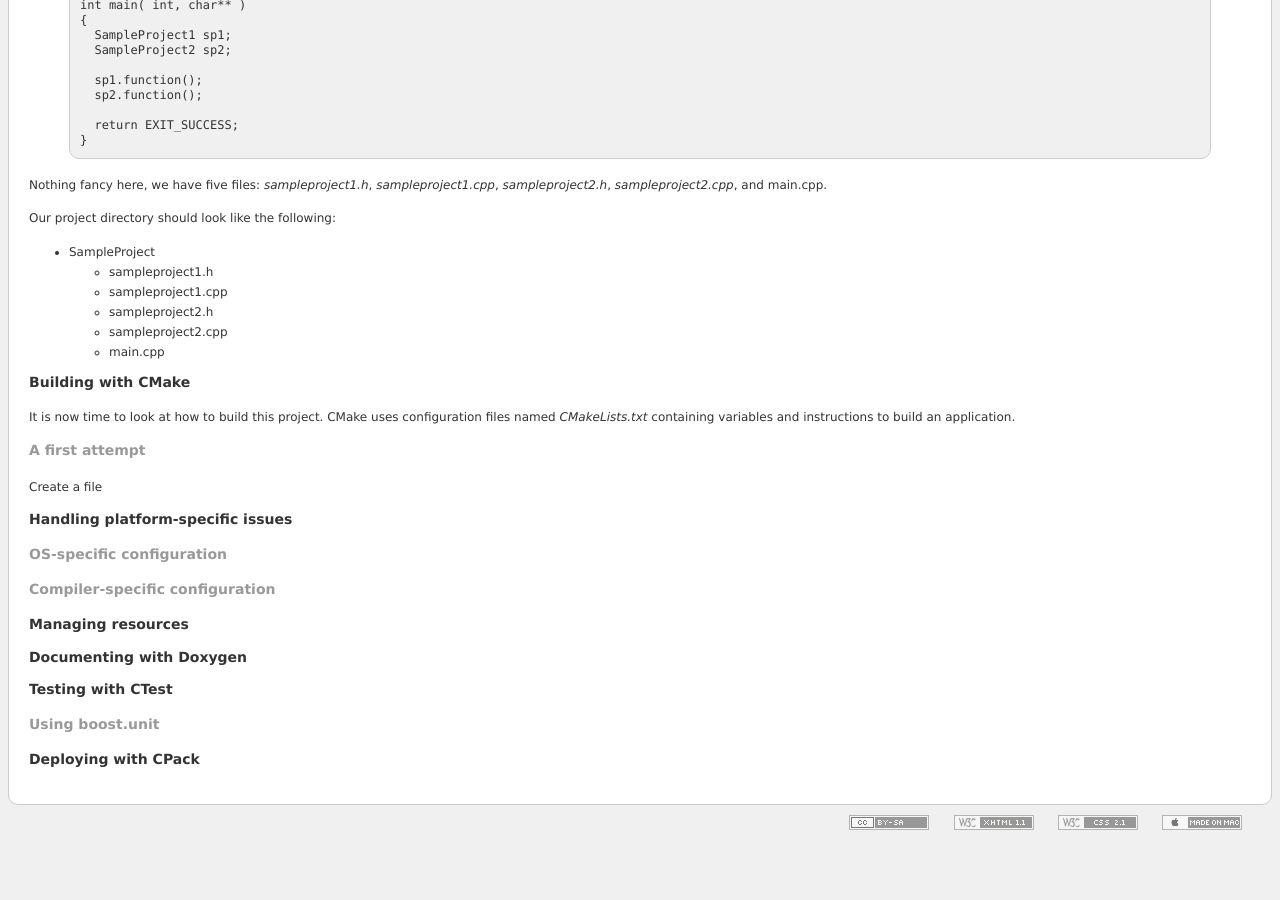
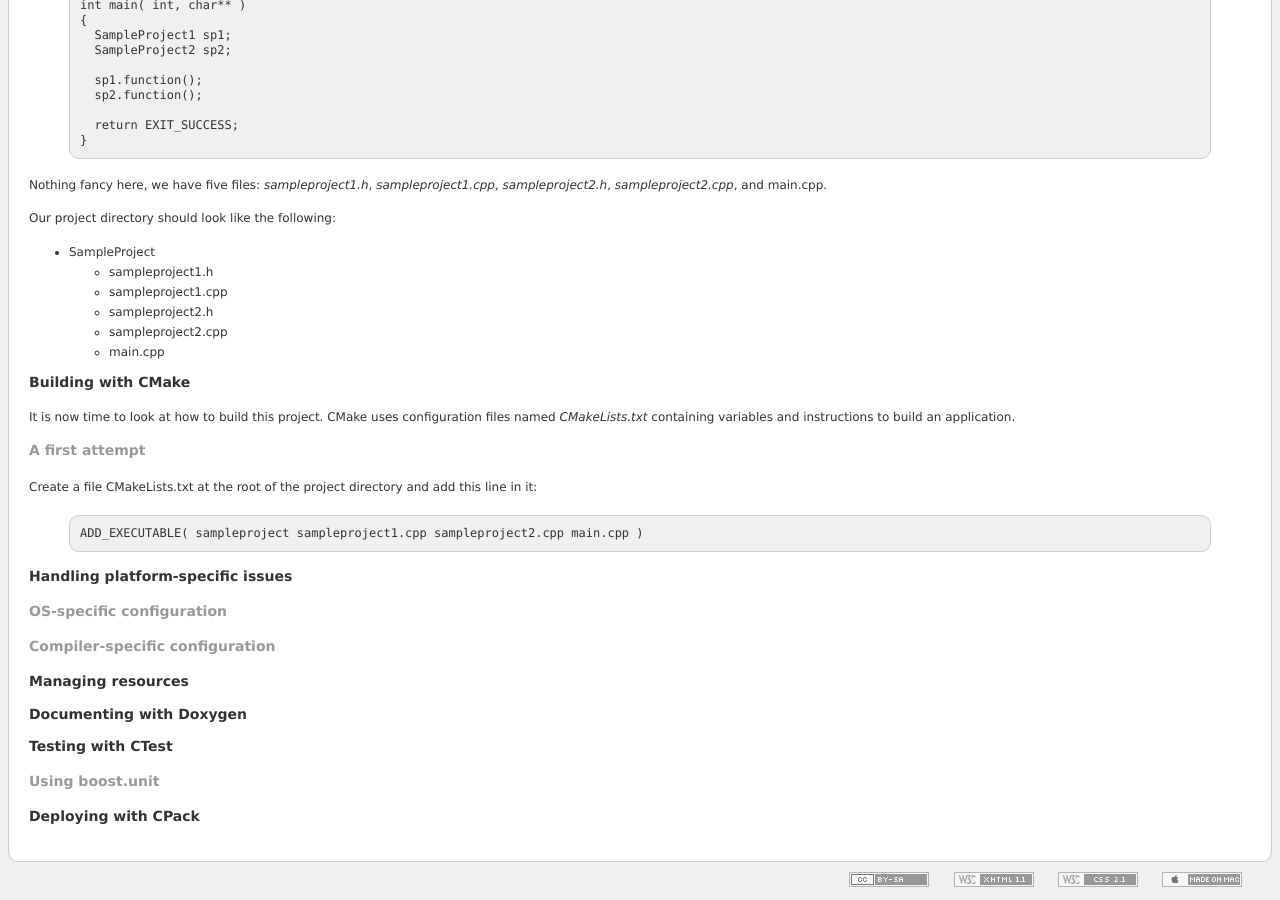
Before and after one commit to NewbiZ/newbiz.github.com, a Jekyll site: the page built from _posts/tutorials/2011-01-27-Clean-project-management-with-CMake.markdown, in a window 1280 px wide and 900 px high, scrolled down 2426 px. Built offline with Jekyll 4.4.1, drawn with Linux system fonts in a browser that asks for light colours; Markdown is read by kramdown in place of the engine named in the settings; before the commit the page ends 3269 px from its top, so only the background shows below that.

Commit message:
Add cmake

```diff
--- a/_posts/tutorials/2011-01-27-Clean-project-management-with-CMake.markdown
+++ b/_posts/tutorials/2011-01-27-Clean-project-management-with-CMake.markdown
@@ -150,7 +150,10 @@ CMake uses configuration files named _CMakeLists.txt_ containing variables and i
 
 ### A first attempt
 
-Create a file
+Create a file CMakeLists.txt at the root of the project directory and add this line in it:
+{% highlight cpp %}
+ADD_EXECUTABLE( sampleproject sampleproject1.cpp sampleproject2.cpp main.cpp )
+{% endhighlight %}
 
 Handling platform-specific issues
 ---------------------------------
```
